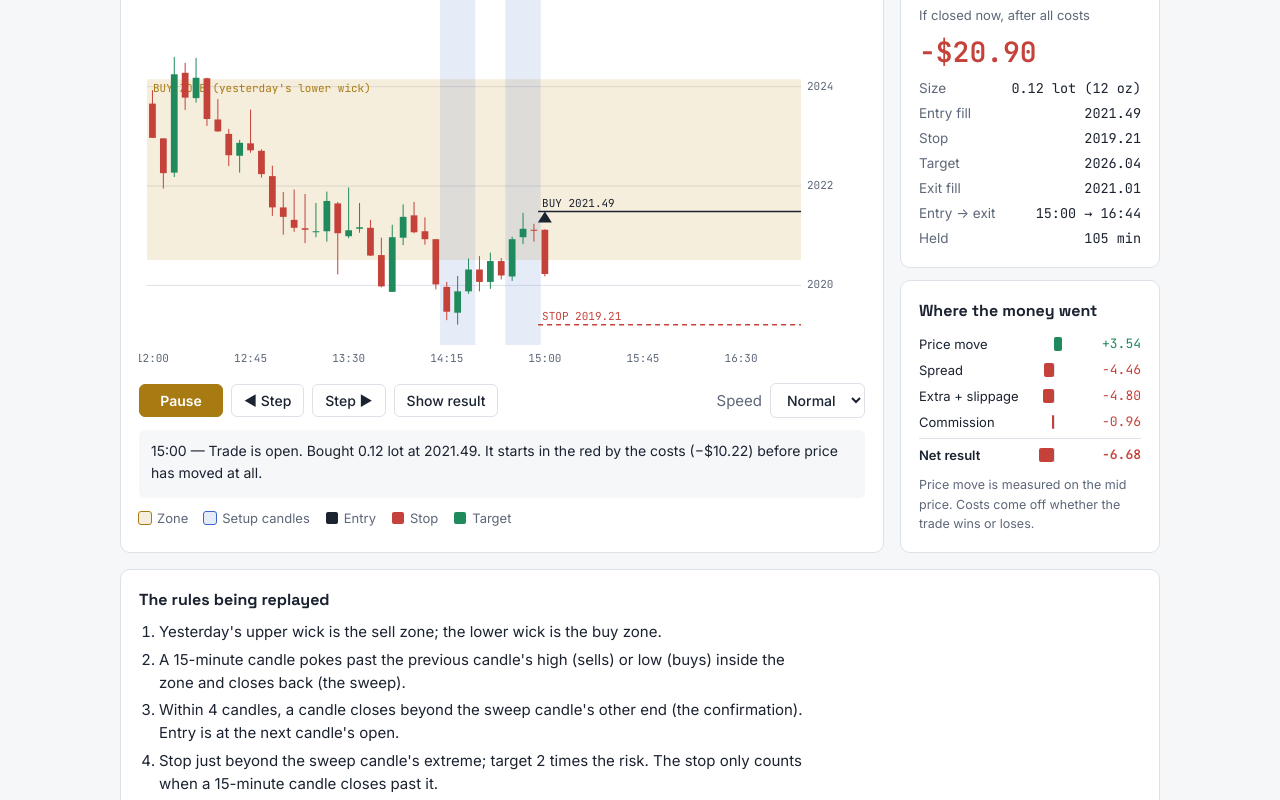
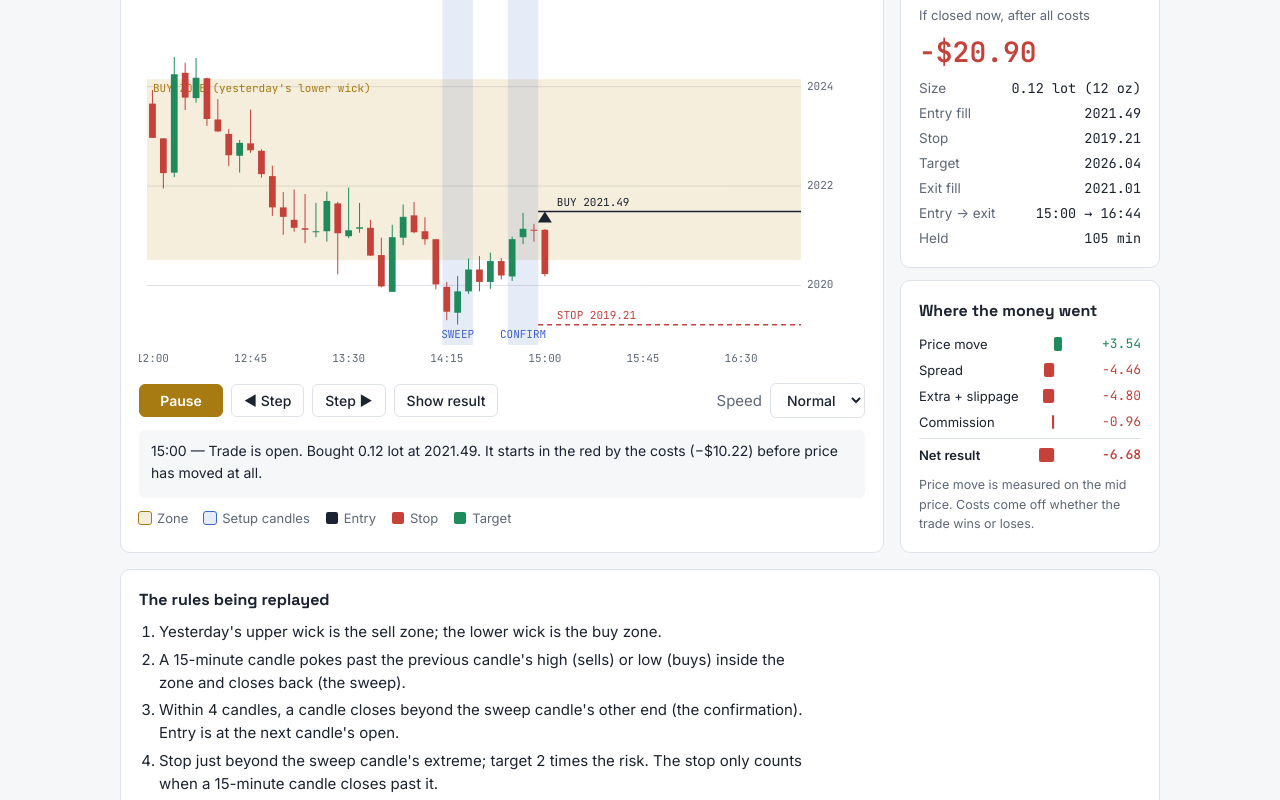
Before and after one commit to deepak-deokar/ai-trading-bot, a plain HTML site: page docs/replays/xauusd-sweep-2R-close-stop-2024.html in a window 1280 px wide. Both pictures are taken after a click on the button "Play". Shown: the part 453-1253 px from the top of the page. Drawn offline with Linux system fonts and the light colour scheme.

Commit message:
research: fix replay caption time and overlapping chart labels
After "Show result" the caption showed the last drawn candle's time
instead of the exit time (e.g. 01:10 for a 00:25 exit). Setup labels
on back-to-back candles (SWEEP, CONFIRM) overlapped; they now stack at
the bottom of the chart, and entry/stop/target labels clear the entry
marker. Applied to the replay template, the rebuilt 2024 replay page
and the comparison page.

Co-Authored-By: Claude Opus 5.5 <noreply@anthropic.com>

```diff
--- a/docs/replays/xauusd-sweep-2R-close-stop-2024.html
+++ b/docs/replays/xauusd-sweep-2R-close-stop-2024.html
@@ -224,11 +224,15 @@ function draw() {
     if (zb > zt) { g.fillStyle = col.goldS; g.fillRect(padL, zt, W - padL - padR, zb - zt);
       g.fillStyle = col.gold; g.textAlign = "left"; g.textBaseline = "top"; g.fillText(x.zone_label, padL + 6, Math.min(zt + 4, H - padB - 14)); }
   }
+  let labelEnd = -Infinity, row = 0;
   for (const h of x.highlights) {
     if (t < h.to) continue;
-    const x0 = X(h.from) - cw, x1 = X(h.to) + cw;
+    const x0 = X(h.from) - cw / 2 - 1, x1 = X(h.to) + cw / 2 + 1;
     g.fillStyle = col.infoS; g.fillRect(x0, padT, x1 - x0, H - padT - padB);
-    g.fillStyle = col.info; g.textAlign = "center"; g.textBaseline = "top"; g.fillText(h.label, (x0 + x1) / 2, padT + 2);
+    const mid = (x0 + x1) / 2, half = g.measureText(h.label).width / 2;
+    row = mid - half < labelEnd + 4 ? row + 1 : 0;  // stack labels that would touch
+    g.fillStyle = col.info; g.textAlign = "center"; g.textBaseline = "top"; g.fillText(h.label, mid, H - padB - 16 - row * 14);
+    labelEnd = mid + half;
   }
   for (let i = 0; i <= Math.min(t, n - 1); i++) {
     const [, o, h, l, c] = C[i], cx = X(i);
@@ -243,7 +247,7 @@ function draw() {
     const xe = X(x.entry_i) - cw, xr = t >= x.exit_i ? X(x.exit_i) + cw : W - padR;
     const line = (p, c, lab, dash) => { g.setLineDash(dash || []); g.strokeStyle = c; g.lineWidth = 1.5;
       g.beginPath(); g.moveTo(xe, Y(p)); g.lineTo(xr, Y(p)); g.stroke(); g.setLineDash([]);
-      g.fillStyle = c; g.textAlign = "left"; g.textBaseline = "bottom"; g.fillText(lab, xe + 4, Y(p) - 2); };
+      g.fillStyle = c; g.textAlign = "left"; g.textBaseline = "bottom"; g.fillText(lab, xe + cw + 12, Y(p) - 3); };
     line(x.stop, col.dn, "STOP " + x.stop.toFixed(2), [5, 4]);
     if (x.target !== null) line(x.target, col.up, "TARGET " + x.target.toFixed(2), [5, 4]);
     line(x.entry_fill, col.fg, (d === 1 ? "BUY " : "SELL ") + x.entry_fill.toFixed(2));
@@ -255,7 +259,7 @@ function draw() {
   if (pnlNow === null) { pe.textContent = "No trade yet"; pe.className = "pnl-big muted"; $("pnl-lbl").textContent = "Profit / loss right now"; }
   else { pe.textContent = (pnlNow >= 0 ? "+" : "−") + "$" + Math.abs(pnlNow).toFixed(2); pe.className = "pnl-big " + (pnlNow >= 0 ? "pos" : "neg");
     $("pnl-lbl").textContent = done ? "Final result after all costs" : "If closed now, after all costs"; }
-  const time = C[Math.min(t, n - 1)][0];
+  const time = C[t >= x.exit_i ? x.exit_i : Math.min(t, n - 1)][0];  // after the exit, show the exit time
   let msg;
   if (t >= x.exit_i) msg = {target: `Price reached the target. Trade closed at ${x.exit_fill.toFixed(2)}.`,
       stop: `The stop was hit. Trade closed at ${x.exit_fill.toFixed(2)}. A fill past the stop level is why a loss can be bigger than planned.`,
```
Also changed, not shown: docs/xauusd-strategy-comparison.html (+8 -4 lines), src/trading_bot/backtesting/trade_replay.html (+8 -4 lines).
